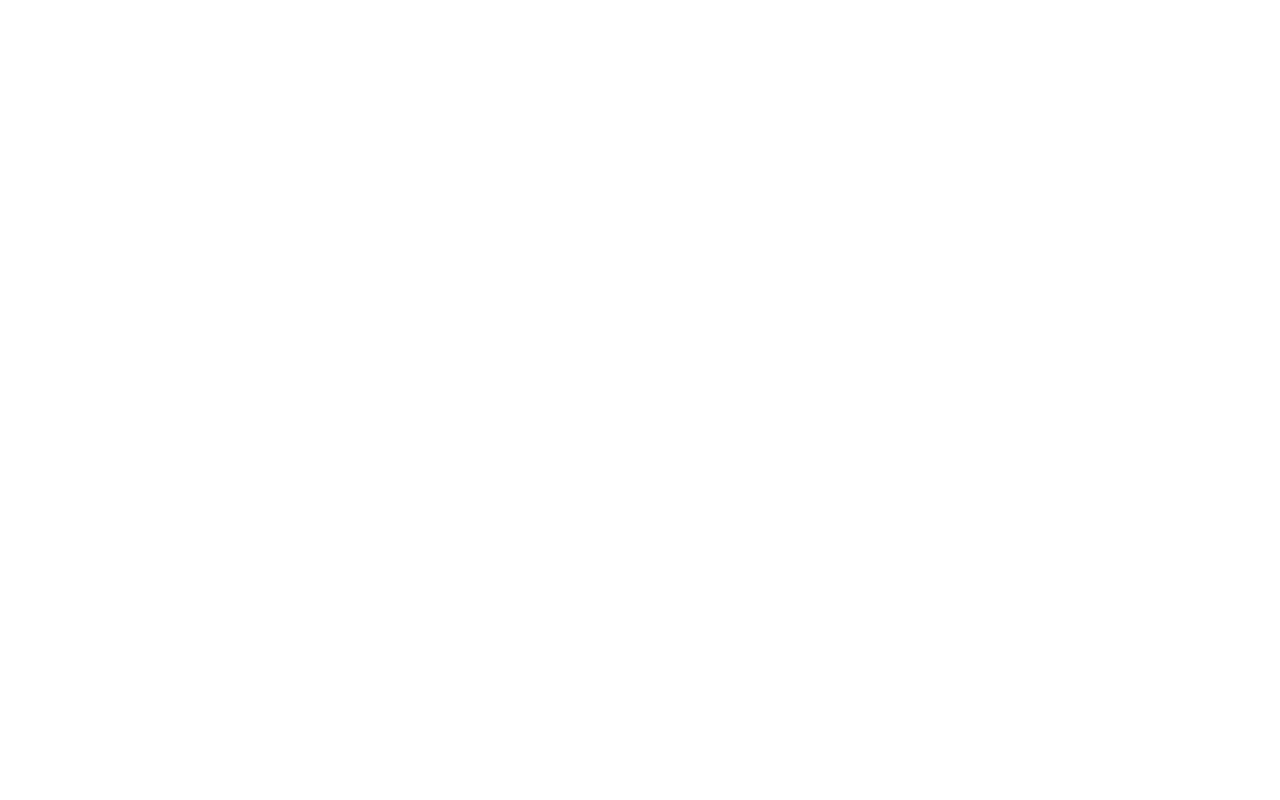
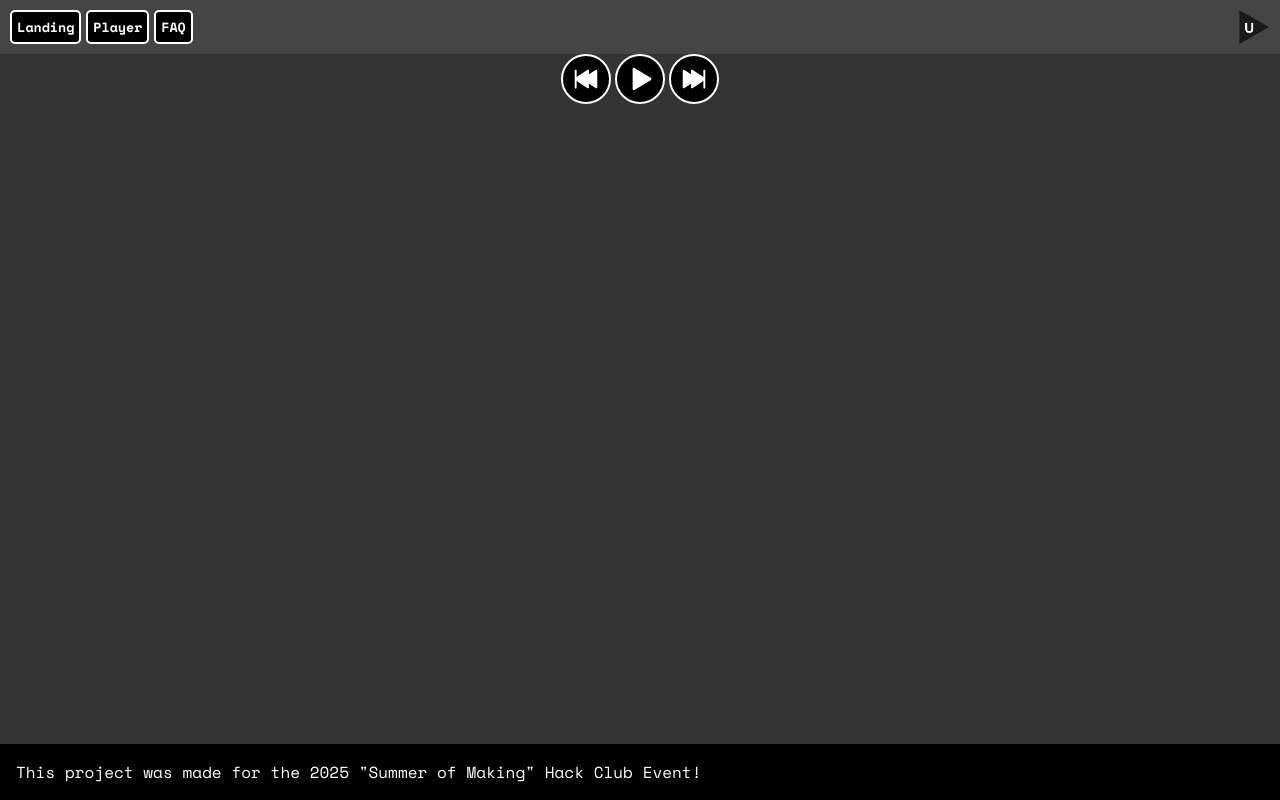
Before and after one commit to cube-king/UniPlay, a plain HTML site: page player/player.html in a window 1280 px wide. Drawn offline with nearby package versions, Linux system fonts and the light colour scheme.

Commit message:
extremely rudimentary player, visual changes, new assets

```diff
--- a/faq/faq.html
+++ b/faq/faq.html
@@ -0,0 +1,30 @@
+<!DOCTYPE html>
+<html>
+    <head>
+        <meta charset="utf-8">
+        <meta http-equiv="X-UA-Compatible" content="IE=edge">
+        <title>UniPlay FAQ</title>
+        <meta name="description" content="">
+        <meta name="viewport" content="width=device-width, initial-scale=1">
+        <link rel="preconnect" href="https://fonts.googleapis.com">
+        <link rel="preconnect" href="https://fonts.gstatic.com" crossorigin>
+        <link href="https://fonts.googleapis.com/css2?family=Space+Mono:ital,wght@0,400;0,700;1,400;1,700&display=swap" rel="stylesheet">
+        <link rel="stylesheet" href="../fonts.css">
+        <link rel="stylesheet" href="../style.css">
+        <link rel="icon" href="../U.ico" type="image/x-icon">
+        <script src="https://code.jquery.com/jquery-3.7.1.min.js" integrity="sha256-/JqT3SQfawRcv/BIHPThkBvs0OEvtFFmqPF/lYI/Cxo=" crossorigin="anonymous"></script>
+    </head>
+    <body>
+        <div id="navbar">
+            <a href="../index.html"><button class="space-mono-bold navbar-button">Landing</button></a>
+            <a href="../player/player.html"><button class="space-mono-bold navbar-button">Player</button></a>
+            <a href="./faq.html"><button class="space-mono-bold navbar-button">FAQ</button></a>
+            <img src="../U.png" id="navbarlogo">
+        </div>
+
+        <div id="footer">
+            <p>This project was made for the 2025 "Summer of Making" Hack Club Event!</p>
+        </div>
+        <script src="../script.js" async defer></script>
+    </body>
+</html>
--- a/player/player.html
+++ b/player/player.html
@@ -0,0 +1,38 @@
+<!DOCTYPE html>
+<html>
+    <head>
+        <meta charset="utf-8">
+        <meta http-equiv="X-UA-Compatible" content="IE=edge">
+        <title>UniPlay: Unify Your Music</title>
+        <meta name="description" content="">
+        <meta name="viewport" content="width=device-width, initial-scale=1">
+        <link rel="preconnect" href="https://fonts.googleapis.com">
+        <link rel="preconnect" href="https://fonts.gstatic.com" crossorigin>
+        <link href="https://fonts.googleapis.com/css2?family=Space+Mono:ital,wght@0,400;0,700;1,400;1,700&display=swap" rel="stylesheet">
+        <link rel="stylesheet" href="../fonts.css">
+        <link rel="icon" href="../U.ico" type="image/x-icon">
+        <link rel="stylesheet" href="../style.css">
+        <script src="https://code.jquery.com/jquery-3.7.1.min.js" integrity="sha256-/JqT3SQfawRcv/BIHPThkBvs0OEvtFFmqPF/lYI/Cxo=" crossorigin="anonymous"></script>
+    </head>
+    <body>
+        <div id="player">
+            <div id="navbar">
+                <a href="../index.html"><button class="space-mono-bold navbar-button">Landing</button></a>
+                <a href="../player/player.html"><button class="space-mono-bold navbar-button">Player</button></a>
+                <a href="../faq/faq.html"><button class="space-mono-bold navbar-button">FAQ</button></a>
+                <img src="../U.png" id="navbarlogo">
+            </div>
+            <div id="playlists">
+                <div id="controls">
+                    <button id="rewind"></button>
+                    <button id="play"></button>
+                    <button id="skip"></button>
+                </div>
+            </div>
+            <div id="footer">
+                <p>This project was made for the 2025 "Summer of Making" Hack Club Event!</p>
+            </div>
+        </div>
+        <script src="../script.js" async defer></script>
+    </body>
+</html>
--- a/style.css
+++ b/style.css
@@ -98,4 +98,53 @@ li {
   background-color: #000;
   padding-left: 2vh;
   padding-right: 0;
+  position : absolute;
+  bottom : 0;
+  width:calc(100% - 2vh);
 }
+
+#player {
+  background-color: #333;
+  height: 100vh;
+}
+
+#controls {
+  display: flex;
+  flex-direction: row;
+  justify-content: center;
+  align-items: center;
+  gap:4px;
+}
+
+#controls button {
+  height: 50px;
+  width: 50px;
+  border-radius: 50%;
+  border: 2px solid rgb(255, 255, 255);
+  background-size: 30px 30px;
+  background-repeat: no-repeat;
+  background-color: #000000;
+}
+
+#controls button:hover {
+  background-color: #1a1a1a;
+}
+
+#controls button:active {
+  background-color: #333;
+}
+
+#play {
+  background-image: url(./player/play_icon.svg);
+  background-position: 10px;
+}
+
+#skip {
+  background-image: url(./player/skip_icon.svg);
+  background-position: 8px;
+}
+
+#rewind {
+  background-image: url(./player/rewind_icon.svg);
+  background-position: 8px;
+}
```
Also changed, not shown: player/pause_icon.svg (added), player/play_icon.svg (added), player/rewind_icon.svg (added), player/skip_icon.svg (added).
